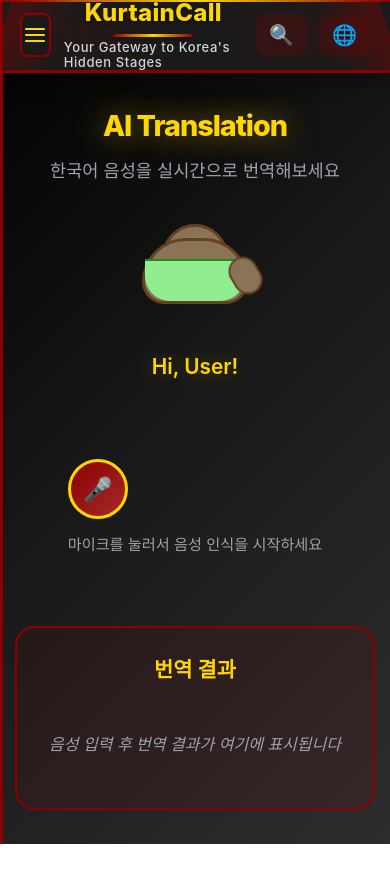
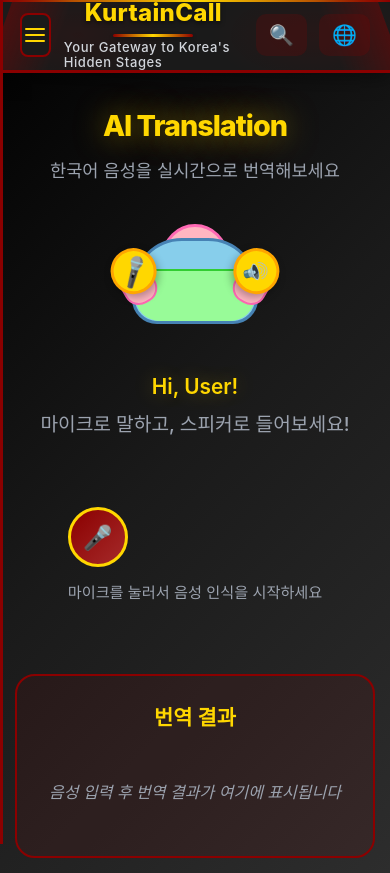
Before and after one commit to Re-Local/Frontend, a React (Create React App) app: page /ai-translation in a window 390 px wide. Before the commit the page ends 844 px from the top, so only its background shows below. Built offline with nearby package versions, Linux system fonts and the light colour scheme.

Commit message:
feat: Redesign AI Translation UI with mascot holding microphone and speaker

```diff
--- a/src/components/AITranslation.css
+++ b/src/components/AITranslation.css
@@ -90,28 +90,28 @@
   min-height: 70vh;
 }
 
-/* 코알라 캐릭터 */
-.koala-character {
+/* 마스코트 캐릭터 */
+.mascot-character {
   margin-bottom: 20px;
 }
 
-.koala-avatar {
+.mascot-avatar {
   position: relative;
-  width: 120px;
-  height: 120px;
+  width: 140px;
+  height: 140px;
 }
 
-.koala-face {
+.mascot-face {
   width: 80px;
   height: 80px;
-  background: #8B7355;
+  background: #FFB6C1;
   border-radius: 50%;
   position: relative;
   margin: 0 auto;
-  border: 3px solid #654321;
+  border: 3px solid #FF69B4;
 }
 
-.koala-eyes {
+.mascot-eyes {
   position: absolute;
   top: 25px;
   left: 50%;
@@ -139,76 +139,105 @@
   border-radius: 50%;
 }
 
-.koala-nose {
+.mascot-nose {
   position: absolute;
   top: 45px;
   left: 50%;
   transform: translateX(-50%);
   width: 8px;
   height: 6px;
-  background: #000;
+  background: #FF69B4;
   border-radius: 50%;
 }
 
-.koala-blush {
+.mascot-smile {
   position: absolute;
-  top: 35px;
-  width: 15px;
-  height: 8px;
-  background: #FFB6C1;
-  border-radius: 50%;
+  top: 55px;
+  left: 50%;
+  transform: translateX(-50%);
+  width: 20px;
+  height: 10px;
+  border: 2px solid #FF69B4;
+  border-top: none;
+  border-radius: 0 0 20px 20px;
 }
 
-.left-blush {
-  left: 15px;
-}
-
-.right-blush {
-  right: 15px;
-}
-
-.koala-body {
+.mascot-body {
   position: absolute;
   bottom: 0;
   left: 50%;
   transform: translateX(-50%);
-  width: 100px;
-  height: 60px;
-  background: #8B7355;
+  width: 120px;
+  height: 80px;
+  background: #87CEEB;
   border-radius: 50px 50px 25px 25px;
-  border: 3px solid #654321;
+  border: 3px solid #4682B4;
 }
 
-.koala-pajamas {
+.mascot-shirt {
   position: absolute;
   bottom: 0;
   left: 0;
   right: 0;
-  height: 40px;
-  background: #90EE90;
+  height: 50px;
+  background: #98FB98;
   border-radius: 0 0 25px 25px;
-  border-top: 2px solid #228B22;
+  border-top: 2px solid #32CD32;
 }
 
-.koala-arm {
+.mascot-arms {
   position: absolute;
-  top: 15px;
-  width: 25px;
-  height: 35px;
-  background: #8B7355;
-  border-radius: 15px;
-  border: 2px solid #654321;
+  top: 20px;
+  left: 0;
+  right: 0;
+  display: flex;
+  justify-content: space-between;
 }
 
-.waving-arm {
-  right: -15px;
-  transform: rotate(-20deg);
-  animation: wave 2s ease-in-out infinite;
+.mascot-arm {
+  width: 30px;
+  height: 40px;
+  background: #FFB6C1;
+  border-radius: 15px;
+  border: 2px solid #FF69B4;
+  position: relative;
 }
 
-@keyframes wave {
-  0%, 100% { transform: rotate(-20deg); }
-  50% { transform: rotate(-40deg); }
+.left-arm {
+  transform: rotate(-30deg);
+  margin-left: -15px;
+}
+
+.right-arm {
+  transform: rotate(30deg);
+  margin-right: -15px;
+}
+
+.microphone-holder, .speaker-holder {
+  position: absolute;
+  top: -15px;
+  width: 40px;
+  height: 40px;
+  background: #FFD700;
+  border-radius: 50%;
+  border: 3px solid #FFA500;
+  display: flex;
+  align-items: center;
+  justify-content: center;
+  box-shadow: 0 4px 8px rgba(0, 0, 0, 0.3);
+}
+
+.microphone-holder {
+  left: -5px;
+}
+
+.speaker-holder {
+  right: -5px;
+}
+
+.microphone-icon, .speaker-icon {
+  font-size: 1.2rem;
+  color: #8B0000;
 }
 
 /* 환영 메시지 */
@@ -382,6 +411,71 @@
   animation: pulse 1.5s ease-in-out infinite;
 }
 
+/* 음성 출력 섹션 */
+.voice-output-section {
+  margin-top: 20px;
+  padding-top: 20px;
+  border-top: 1px solid rgba(139, 0, 0, 0.3);
+}
+
+.voice-output-btn {
+  width: 60px;
+  height: 60px;
+  border-radius: 50%;
+  background: linear-gradient(135deg, #4CAF50, #45a049);
+  border: 3px solid #90EE90;
+  cursor: pointer;
+  position: relative;
+  transition: all 0.3s ease;
+  display: flex;
+  align-items: center;
+  justify-content: center;
+  margin: 0 auto 15px auto;
+}
+
+.voice-output-btn:hover:not(:disabled) {
+  transform: scale(1.1);
+  box-shadow: 0 0 20px rgba(76, 175, 80, 0.4);
+}
+
+.voice-output-btn.speaking {
+  background: linear-gradient(135deg, #FFD700, #FFA500);
+  border-color: #FFD700;
+  animation: pulse 1.5s ease-in-out infinite;
+}
+
+.voice-output-btn:disabled {
+  opacity: 0.6;
+  cursor: not-allowed;
+}
+
+.speaker-icon {
+  font-size: 1.5rem;
+  color: #ffffff;
+}
+
+.voice-output-btn.speaking .speaker-icon {
+  color: #8B0000;
+}
+
+.speaking-indicator {
+  position: absolute;
+  top: -5px;
+  right: -5px;
+  width: 18px;
+  height: 18px;
+  background: #FFD700;
+  border-radius: 50%;
+  animation: blink 1s ease-in-out infinite;
+}
+
+.output-hint {
+  color: #9ca3af;
+  font-size: 0.9rem;
+  margin: 0;
+  line-height: 1.4;
+}
+
 /* 반응형 디자인 */
 @media (max-width: 768px) {
   .ai-translation-title {
@@ -392,12 +486,12 @@
     font-size: 1.5rem;
   }
 
-  .koala-avatar {
-    width: 100px;
-    height: 100px;
+  .mascot-avatar {
+    width: 120px;
+    height: 120px;
   }
 
-  .koala-face {
+  .mascot-face {
     width: 70px;
     height: 70px;
   }
@@ -405,6 +499,11 @@
   .voice-input-btn {
     width: 70px;
     height: 70px;
+  }
+
+  .voice-output-btn {
+    width: 55px;
+    height: 55px;
   }
 }
 
@@ -421,12 +520,12 @@
     font-size: 1.3rem;
   }
 
-  .koala-avatar {
-    width: 80px;
-    height: 80px;
+  .mascot-avatar {
+    width: 100px;
+    height: 100px;
   }
 
-  .koala-face {
+  .mascot-face {
     width: 60px;
     height: 60px;
   }
@@ -436,7 +535,16 @@
     height: 60px;
   }
 
+  .voice-output-btn {
+    width: 50px;
+    height: 50px;
+  }
+
   .microphone-icon {
     font-size: 1.5rem;
   }
+
+  .speaker-icon {
+    font-size: 1.2rem;
+  }
 }
--- a/src/components/AITranslation.jsx
+++ b/src/components/AITranslation.jsx
@@ -7,6 +7,7 @@ const AITranslation = () => {
   const [isListening, setIsListening] = useState(false);
   const [translationResult, setTranslationResult] = useState('');
   const [isProcessing, setIsProcessing] = useState(false);
+  const [isSpeaking, setIsSpeaking] = useState(false);
 
   const handleVoiceInput = () => {
     if (!isListening) {
@@ -40,6 +41,20 @@ const AITranslation = () => {
     }
   };
 
+  const handleVoiceOutput = () => {
+    if (translationResult && !isProcessing) {
+      setIsSpeaking(true);
+
+      // 실제 TTS API를 여기에 연결할 수 있습니다
+      // 현재는 시뮬레이션으로 2초 후 완료
+      setTimeout(() => {
+        setIsSpeaking(false);
+        // 여기에 실제 음성 출력 로직 추가
+        console.log('음성 출력:', translationResult);
+      }, 2000);
+    }
+  };
+
   return (
     <div className="ai-translation-container">
       <Topnav />
@@ -51,21 +66,31 @@ const AITranslation = () => {
         </div>
 
         <div className="translation-main">
-          {/* 코알라 캐릭터 */}
-          <div className="koala-character">
-            <div className="koala-avatar">
-              <div className="koala-face">
-                <div className="koala-eyes">
+          {/* 마스코트 캐릭터 */}
+          <div className="mascot-character">
+            <div className="mascot-avatar">
+              <div className="mascot-face">
+                <div className="mascot-eyes">
                   <div className="eye left-eye"></div>
                   <div className="eye right-eye"></div>
                 </div>
-                <div className="koala-nose"></div>
-                <div className="koala-blush left-blush"></div>
-                <div className="koala-blush right-blush"></div>
+                <div className="mascot-nose"></div>
+                <div className="mascot-smile"></div>
               </div>
-              <div className="koala-body">
-                <div className="koala-pajamas"></div>
-                <div className="koala-arm waving-arm"></div>
+              <div className="mascot-body">
+                <div className="mascot-shirt"></div>
+                <div className="mascot-arms">
+                  <div className="mascot-arm left-arm">
+                    <div className="microphone-holder">
+                      <div className="microphone-icon">🎤</div>
+                    </div>
+                  </div>
+                  <div className="mascot-arm right-arm">
+                    <div className="speaker-holder">
+                      <div className="speaker-icon">🔊</div>
+                    </div>
+                  </div>
+                </div>
               </div>
             </div>
           </div>
@@ -73,6 +98,7 @@ const AITranslation = () => {
           {/* 환영 메시지 */}
           <div className="welcome-message">
             <h2 className="greeting">Hi, {userName}!</h2>
+            <p className="sub-greeting">마이크로 말하고, 스피커로 들어보세요!</p>
           </div>
 
           {/* 음성 입력 버튼 */}
```
